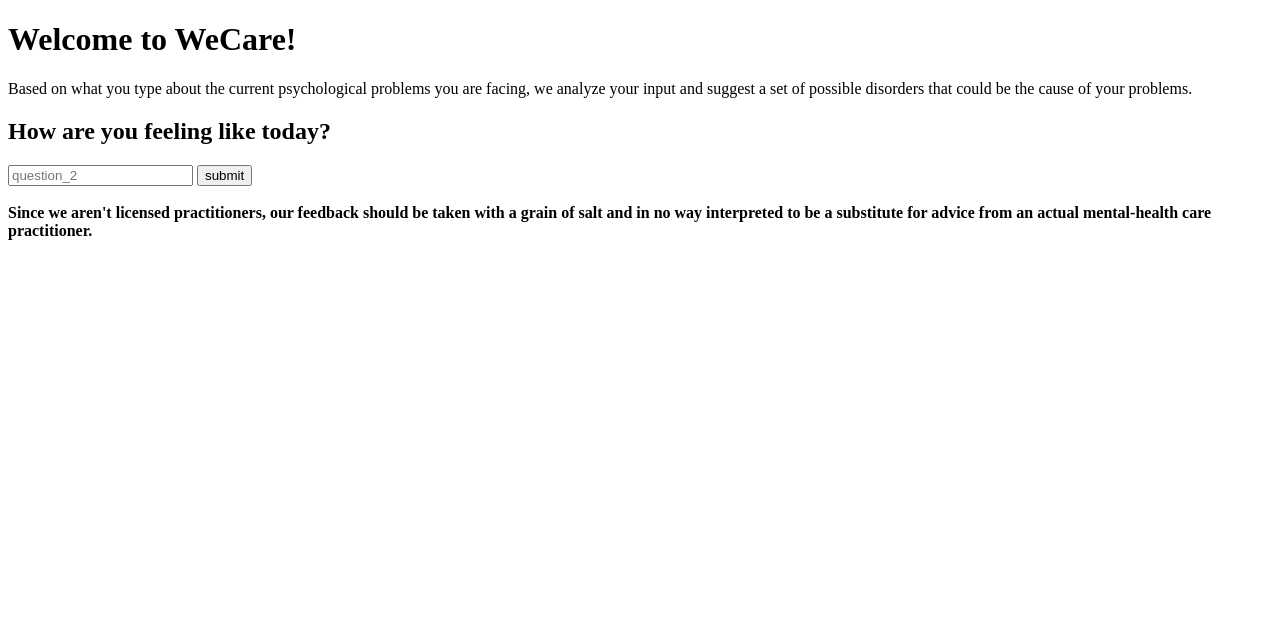
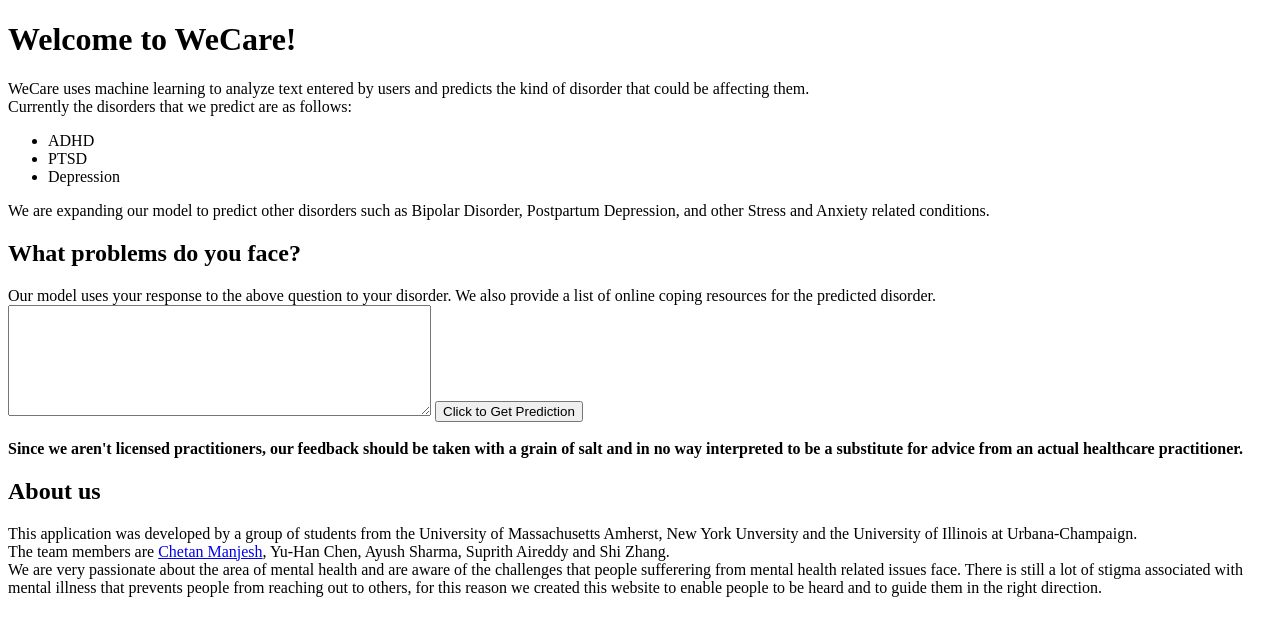
Before and after one commit to chetanmanjesh/mentalhealth_site, a Django app: page / in a window 1280 px wide. Shown: the top 636 px of the page. Run offline with Django 3.2, Linux system fonts and the light colour scheme.

Commit message:
finalized home page

```diff
--- a/analyze_tone_from_voice/views.py
+++ b/analyze_tone_from_voice/views.py
@@ -16,6 +16,7 @@ from rest_framework import status
 from .models import Depression, Stress, ADHD, PTSD
 from analyze_tone_from_voice.classifier.classifier import Classifier
 import _pickle as pickle
+
 
 
 # Create your views here.
--- a/home/templates/home/accept_input_from_user.html
+++ b/home/templates/home/accept_input_from_user.html
@@ -2,16 +2,33 @@
 <html lang="en">
 <head>
     <meta charset="UTF-8">
-    <title>Welcome to WeCare, where we try to help you with issues relating to the Mind.</title>
+    <title>Welcome to WeCare.</title>
 </head>
 <body>
     <h1>Welcome to WeCare!</h1>
-        Based on what you type about the current psychological problems you are facing, we analyze your input and suggest a set of possible disorders that could be the cause of your problems.
-    <h2>How are you feeling like today?</h2>
+        WeCare uses machine learning to analyze text entered by users and predicts the kind of disorder that could be affecting them.<br>
+        Currently the disorders that we predict are as follows:<br>
+    <ul>
+        <li>ADHD</li>
+        <li>PTSD</li>
+        <li>Depression</li>
+    </ul>
+    We are expanding our model to predict other disorders such as Bipolar Disorder, Postpartum Depression, and other Stress and Anxiety related conditions.
+
+
+
+    <h2>What problems do you face?</h2>
+    Our model uses your response to the above question to your disorder. We also provide a list of online coping resources for the predicted disorder.
         <form method="post" action="/voice_tone_analysis/post/">
-            <input name = 'question_2', type="text" placeholder="question_2"/>
-            <input type="submit" value="submit">
+            <textarea name = 'question_2', rows="7" cols="50"></textarea>
+            <input type="submit" value="Click to Get Prediction">
         </form>
-<br><b>Since we aren't licensed practitioners, our feedback should be taken with a grain of salt and in no way interpreted to be a substitute for advice from an actual mental-health care practitioner.</b>
+<br><b>Since we aren't licensed practitioners, our feedback should be taken with a grain of salt and in no way interpreted to be a substitute for advice from an actual healthcare practitioner.</b>
 </body>
 </html>
+
+
+<h2>About us</h2>
+This application was developed by a group of students from the University of Massachusetts Amherst, New York Unversity and the University of Illinois at Urbana-Champaign.<br>
+The team  members are <a href="chetanmanjesh.com">Chetan Manjesh</a>, Yu-Han Chen, Ayush Sharma, Suprith Aireddy and Shi Zhang. <br>
+We are very passionate about the area of mental health and are aware of the challenges that people sufferering from mental health related issues face. There is still a lot of stigma associated with mental illness that prevents people from reaching out to others, for this reason we created this website to enable people to be heard and to guide them in the right direction.<br>
```
